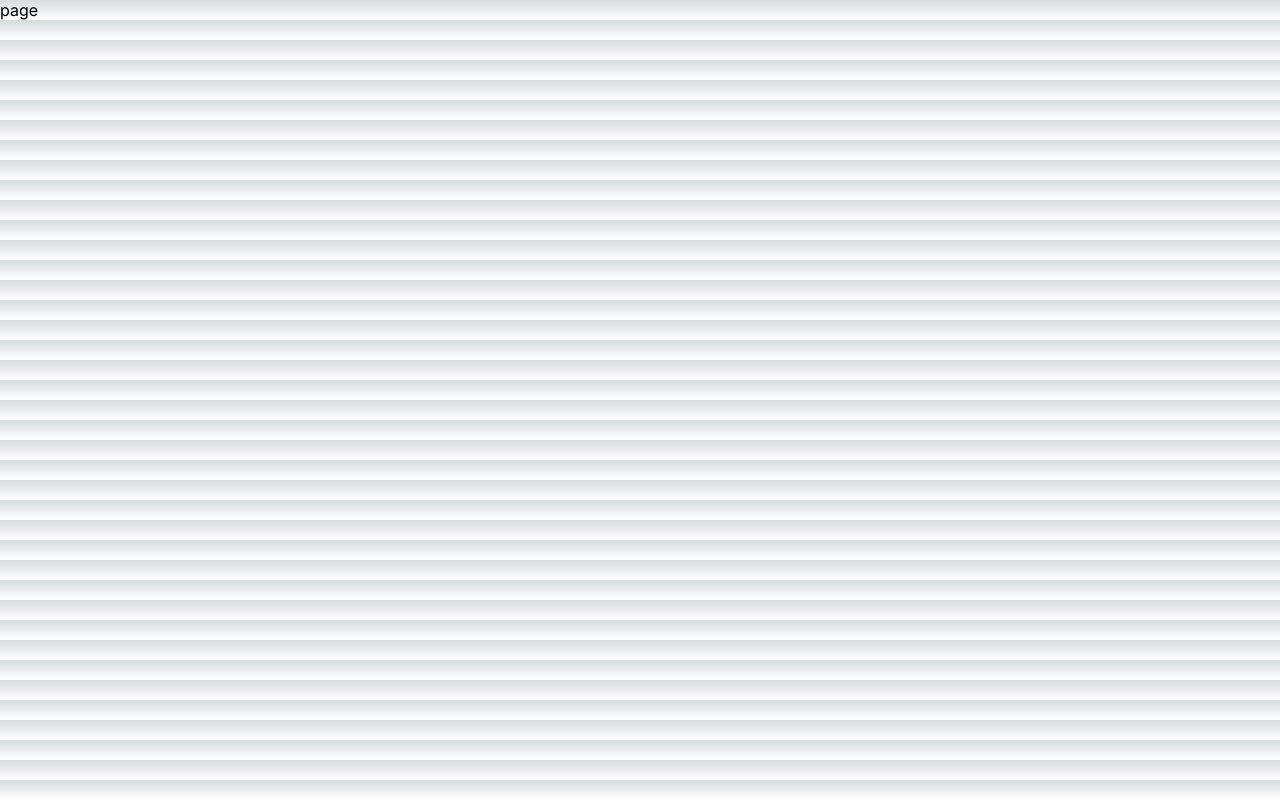
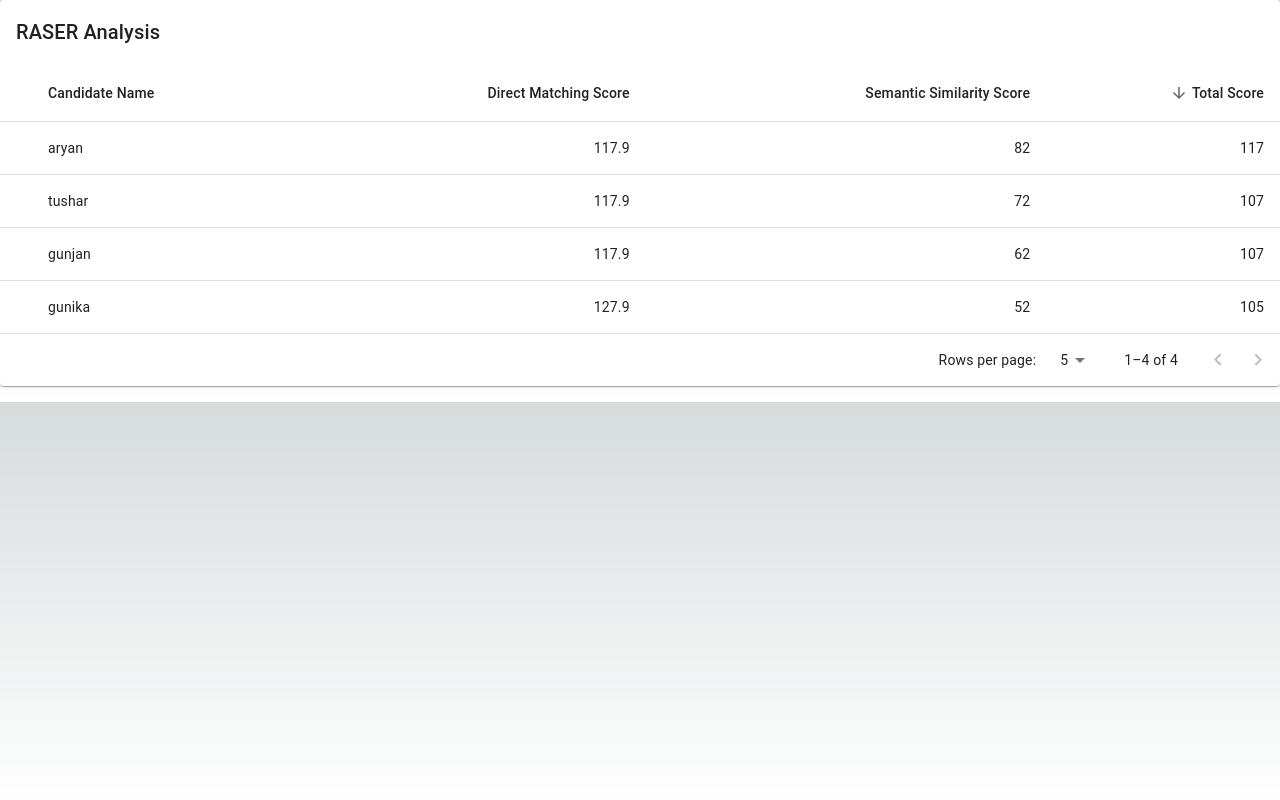
Before and after one commit to neohacker18/RASER-Frontend, a Next.js app: page /second in a window 1280 px wide. Built offline with nearby package versions, Linux system fonts and the light colour scheme.

Commit message:
adding a ranking sorting table

```diff
--- a/package.json
+++ b/package.json
@@ -16,6 +16,7 @@
     "axios": "^1.6.2",
     "next": "^14.0.4",
     "react": "^18",
-    "react-dom": "^18"
+    "react-dom": "^18",
+    "react-icons": "^4.12.0"
   }
 }
--- a/src/app/second/page.js
+++ b/src/app/second/page.js
@@ -1,15 +1,17 @@
 "use client";
+import RankingTableComponent from '@/components/RankingTableComponent';
 import axios from 'axios';
 import React, { useEffect, useState } from 'react'
 
-const test={
-    "Tushar_Jha4.pdf": 117.9,
-    "Aryan__Sethi1.pdf": 101.8,
-    "Nayra_Sethi2.pdf": 100,
-    "Gunika_Dhingra3.pdf": 80.4
-}
+const test=[
+    {id:1, name:"aryan", dms:117.9,sss:82,ts:117},
+    {id:2, name:"tushar", dms:117.9,sss:72,ts:107},
+    {id:3, name:"gunjan", dms:117.9,sss:62,ts:107},
+    {id:4, name:"gunika", dms:127.9,sss:52,ts:105},
+]
 
 const page = () => {
+    const [rows,setRows]=useState(test)
     const [loading,setLoading]=useState(true)
     const [candidateInformation,setCandidateInformation]=useState(test)
     useEffect(() => {
@@ -42,7 +44,7 @@
         )
     }
   return (
-    <div>page</div>
+    <div><RankingTableComponent rows={rows}/></div>
   )
 }
 
--- /dev/null
+++ b/src/components/RankingTableComponent.js
@@ -0,0 +1,326 @@
+import * as React from 'react';
+import PropTypes from 'prop-types';
+import { alpha } from '@mui/material/styles';
+import Box from '@mui/material/Box';
+import Table from '@mui/material/Table';
+import TableBody from '@mui/material/TableBody';
+import TableCell from '@mui/material/TableCell';
+import TableContainer from '@mui/material/TableContainer';
+import TableHead from '@mui/material/TableHead';
+import TablePagination from '@mui/material/TablePagination';
+import TableRow from '@mui/material/TableRow';
+import TableSortLabel from '@mui/material/TableSortLabel';
+import Toolbar from '@mui/material/Toolbar';
+import Typography from '@mui/material/Typography';
+import Paper from '@mui/material/Paper';
+import Checkbox from '@mui/material/Checkbox';
+import IconButton from '@mui/material/IconButton';
+import Tooltip from '@mui/material/Tooltip';
+import FormControlLabel from '@mui/material/FormControlLabel';
+import Switch from '@mui/material/Switch';
+import { visuallyHidden } from '@mui/utils';
+
+function descendingComparator(a, b, orderBy) {
+  if (b[orderBy] < a[orderBy]) {
+    return -1;
+  }
+  if (b[orderBy] > a[orderBy]) {
+    return 1;
+  }
+  return 0;
+}
+
+function getComparator(order, orderBy) {
+  return order === 'desc'
+    ? (a, b) => descendingComparator(a, b, orderBy)
+    : (a, b) => -descendingComparator(a, b, orderBy);
+}
+
+function stableSort(array, comparator) {
+  const stabilizedThis = array.map((el, index) => [el, index]);
+  stabilizedThis.sort((a, b) => {
+    const order = comparator(a[0], b[0]);
+    if (order !== 0) {
+      return order;
+    }
+    return a[1] - b[1];
+  });
+  return stabilizedThis.map((el) => el[0]);
+}
+
+const headCells = [
+  {
+    id: 'NAME',
+    numeric: false,
+    disablePadding: true,
+    label: 'Candidate Name',
+  },
+  {
+    id: 'dms',
+    numeric: true,
+    disablePadding: false,
+    label: 'Direct Matching Score',
+  },
+  {
+    id: 'sss',
+    numeric: true,
+    disablePadding: false,
+    label: 'Semantic Similarity Score',
+  },
+  {
+    id: 'ts',
+    numeric: true,
+    disablePadding: false,
+    label: 'Total Score',
+  },
+];
+
+function EnhancedTableHead(props) {
+  const { onSelectAllClick, order, orderBy, numSelected, rowCount, onRequestSort } =
+    props;
+  const createSortHandler = (property) => (event) => {
+    onRequestSort(event, property);
+  };
+
+  return (
+    <TableHead>
+      <TableRow>
+        <TableCell padding="checkbox">
+        </TableCell>
+        {headCells.map((headCell) => (
+          <TableCell
+            key={headCell.id}
+            align={headCell.numeric ? 'right' : 'left'}
+            padding={headCell.disablePadding ? 'none' : 'normal'}
+            sortDirection={orderBy === headCell.id ? order : false}
+          >
+            <TableSortLabel
+              active={orderBy === headCell.id}
+              direction={orderBy === headCell.id ? order : 'asc'}
+              onClick={createSortHandler(headCell.id)}
+            >
+              {headCell.label}
+              {orderBy === headCell.id ? (
+                <Box component="span" sx={visuallyHidden}>
+                  {order === 'desc' ? 'sorted descending' : 'sorted ascending'}
+                </Box>
+              ) : null}
+            </TableSortLabel>
+          </TableCell>
+        ))}
+      </TableRow>
+    </TableHead>
+  );
+}
+
+EnhancedTableHead.propTypes = {
+  numSelected: PropTypes.number.isRequired,
+  onRequestSort: PropTypes.func.isRequired,
+  onSelectAllClick: PropTypes.func.isRequired,
+  order: PropTypes.oneOf(['asc', 'desc']).isRequired,
+  orderBy: PropTypes.string.isRequired,
+  rowCount: PropTypes.number.isRequired,
+};
+
+function EnhancedTableToolbar(props) {
+  const { numSelected } = props;
+
+  return (
+    <Toolbar
+      sx={{
+        pl: { sm: 2 },
+        pr: { xs: 1, sm: 1 },
+        ...(numSelected > 0 && {
+          bgcolor: (theme) =>
+            alpha(theme.palette.primary.main, theme.palette.action.activatedOpacity),
+        }),
+      }}
+    >
+      {numSelected > 0 ? (
+        <Typography
+          sx={{ flex: '1 1 100%' }}
+          color="inherit"
+          variant="subtitle1"
+          component="div"
+        >
+          {numSelected} selected
+        </Typography>
+      ) : (
+        <Typography
+          sx={{ flex: '1 1 100%' }}
+          variant="h6"
+          id="tableTitle"
+          component="div"
+        >
+          RASER Analysis
+        </Typography>
+      )}
+
+      {numSelected > 0 ? (
+        <Tooltip title="Delete">
+          <IconButton>
+          </IconButton>
+        </Tooltip>
+      ) : (
+        <Tooltip title="Filter list">
+          <IconButton>
+          </IconButton>
+        </Tooltip>
+      )}
+    </Toolbar>
+  );
+}
+
+EnhancedTableToolbar.propTypes = {
+  numSelected: PropTypes.number.isRequired,
+};
+
+export default function RankingTableComponent(props) {
+  const {rows}=props
+
+  const [order, setOrder] = React.useState('desc');
+  const [orderBy, setOrderBy] = React.useState('ts');
+  const [selected, setSelected] = React.useState([]);
+  const [page, setPage] = React.useState(0);
+  const [dense, setDense] = React.useState(false);
+  const [rowsPerPage, setRowsPerPage] = React.useState(5);
+
+  const handleRequestSort = (event, property) => {
+    const isAsc = orderBy === property && order === 'asc';
+    setOrder(isAsc ? 'desc' : 'asc');
+    setOrderBy(property);
+  };
+
+  const handleSelectAllClick = (event) => {
+    if (event.target.checked) {
+      const newSelected = rows.map((n) => n.id);
+      setSelected(newSelected);
+      return;
+    }
+    setSelected([]);
+  };
+
+  const handleClick = (event, id) => {
+    const selectedIndex = selected.indexOf(id);
+    let newSelected = [];
+
+    if (selectedIndex === -1) {
+      newSelected = newSelected.concat(selected, id);
+    } else if (selectedIndex === 0) {
+      newSelected = newSelected.concat(selected.slice(1));
+    } else if (selectedIndex === selected.length - 1) {
+      newSelected = newSelected.concat(selected.slice(0, -1));
+    } else if (selectedIndex > 0) {
+      newSelected = newSelected.concat(
+        selected.slice(0, selectedIndex),
+        selected.slice(selectedIndex + 1),
+      );
+    }
+    setSelected(newSelected);
+  };
+
+  const handleChangePage = (event, newPage) => {
+    setPage(newPage);
+  };
+
+  const handleChangeRowsPerPage = (event) => {
+    setRowsPerPage(parseInt(event.target.value, 10));
+    setPage(0);
+  };
+
+  const handleChangeDense = (event) => {
+    setDense(event.target.checked);
+  };
+
+  const isSelected = (id) => selected.indexOf(id) !== -1;
+
+  const emptyRows =
+    page > 0 ? Math.max(0, (1 + page) * rowsPerPage - rows.length) : 0;
+
+  const visibleRows = React.useMemo(
+    () =>
+      stableSort(rows, getComparator(order, orderBy)).slice(
+        page * rowsPerPage,
+        page * rowsPerPage + rowsPerPage,
+      ),
+    [order, orderBy, page, rowsPerPage],
+  );
+
+  return (
+    <Box sx={{ width: '100%' }}>
+      <Paper sx={{ width: '100%', mb: 2 }}>
+        <EnhancedTableToolbar numSelected={selected.length} />
+        <TableContainer>
+          <Table
+            sx={{ minWidth: 750 }}
+            aria-labelledby="tableTitle"
+            size={dense ? 'small' : 'medium'}
+          >
+            <EnhancedTableHead
+              numSelected={selected.length}
+              order={order}
+              orderBy={orderBy}
+              onSelectAllClick={handleSelectAllClick}
+              onRequestSort={handleRequestSort}
+              rowCount={rows.length}
+            />
+            <TableBody>
+              {visibleRows.map((row, index) => {
+                const isItemSelected = isSelected(row.id);
+                const labelId = `enhanced-table-checkbox-${index}`;
+
+                return (
+                  <TableRow
+                    hover
+                    // onClick={(event) => handleClick(event, row.id)}
+                    aria-checked={isItemSelected}
+                    tabIndex={-1}
+                    key={row.id}
+                    selected={isItemSelected}
+                    sx={{ cursor: 'pointer' }}
+                  >
+                    <TableCell padding="checkbox">
+                    </TableCell>
+                    <TableCell
+                      component="th"
+                      id={labelId}
+                      scope="row"
+                      padding="none"
+                    >
+                      {row.name}
+                    </TableCell>
+                    <TableCell align="right">{row.dms}</TableCell>
+                    <TableCell align="right">{row.sss}</TableCell>
+                    <TableCell align="right">{row.ts}</TableCell>
+                  </TableRow>
+                );
+              })}
+              {emptyRows > 0 && (
+                <TableRow
+                  style={{
+                    height: (dense ? 33 : 53) * emptyRows,
+                  }}
+                >
+                  <TableCell colSpan={6} />
+                </TableRow>
+              )}
+            </TableBody>
+          </Table>
+        </TableContainer>
+        <TablePagination
+          rowsPerPageOptions={[5, 10, 25]}
+          component="div"
+          count={rows.length}
+          rowsPerPage={rowsPerPage}
+          page={page}
+          onPageChange={handleChangePage}
+          onRowsPerPageChange={handleChangeRowsPerPage}
+        />
+      </Paper>
+      {/* <FormControlLabel
+        control={<Switch checked={dense} onChange={handleChangeDense} />}
+        label="Dense padding"
+      /> */}
+    </Box>
+  );
+}
```
Also changed, not shown: 1 other file (tests, documents, lock files or other folders).
